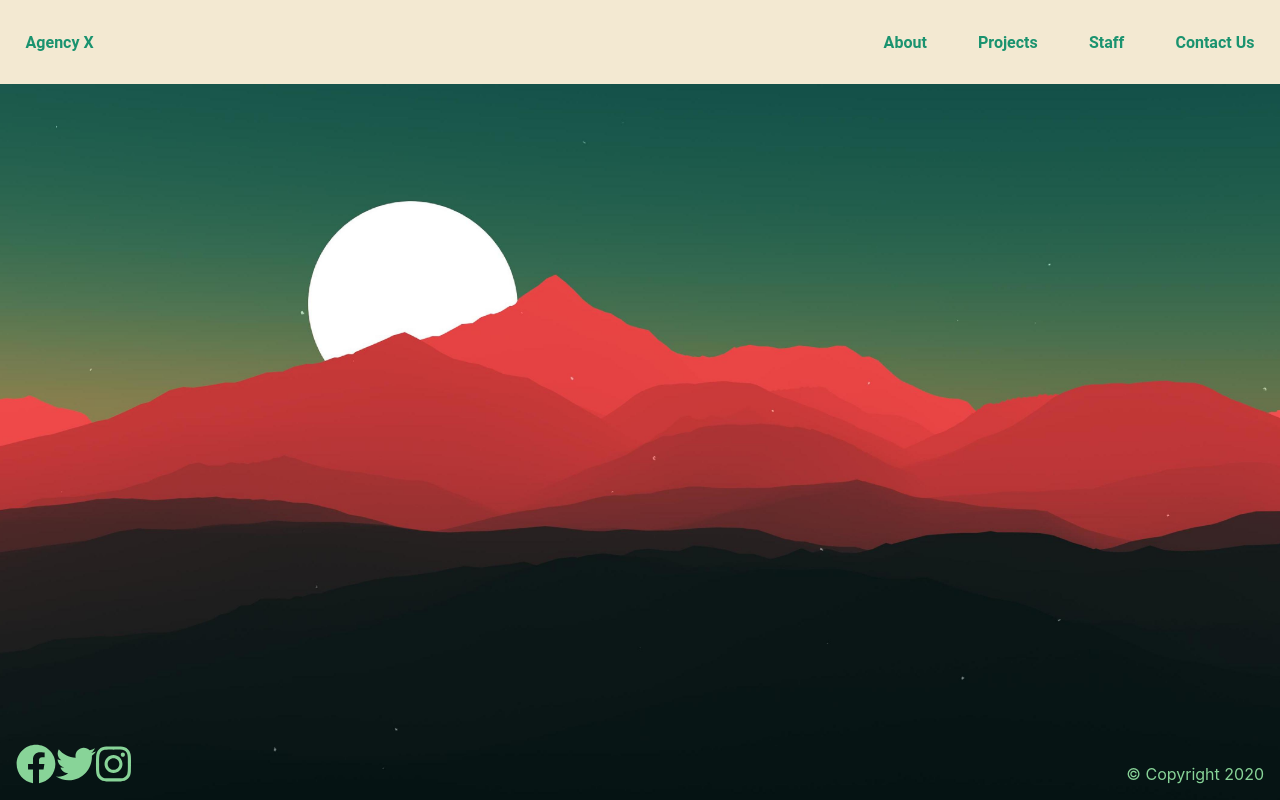
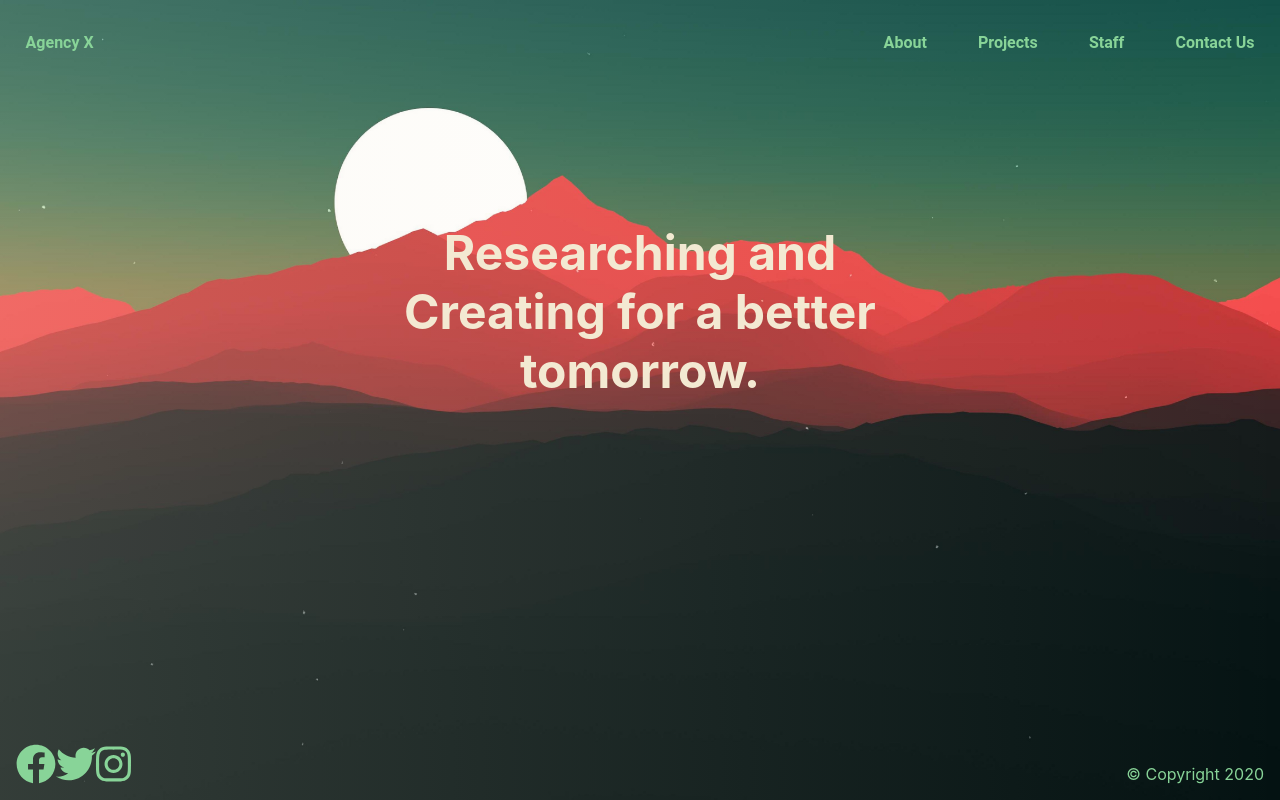
Before and after one commit to alinan-vn/agency-landing-pages-front-end, a React (Create React App) app: page / in a window 1280 px wide. Shown: the top 800 px of the page. Built offline with nearby package versions, Linux system fonts and the light colour scheme.

Commit message:
landing page structure and styling

```diff
--- a/src/components/global/footer/index.js
+++ b/src/components/global/footer/index.js
@@ -5,20 +5,18 @@ import { faInstagram, faFacebook, faTwitter } from '@fortawesome/free-brands-svg
 
 class Footer extends React.Component {
 
+    goToSocial = (url) => {
+        window.open(url)
+    }
+
     render(){
         return(
                 <footer className='footer__ul'>
-                    <a href='!#' className=''>
-                        <FontAwesomeIcon className='fa__social-media' icon={faFacebook} />
-                        <FontAwesomeIcon className='fa__social-media' icon={faTwitter} />
-                        <FontAwesomeIcon className='fa__social-media' icon={faInstagram} />
-                    </a>
-                    {/* <a href='!#' className=''>
-                        <FontAwesomeIcon className='fa__social-media' icon={faTwitter} />
-                    </a>
-                    <a href='!#' className=''>
-                        <FontAwesomeIcon className='fa__social-media' icon={faInstagram} />
-                    </a> */}
+                    <div>
+                        <FontAwesomeIcon onClick={() => this.goToSocial('https://www.youtube.com/watch?v=dQw4w9WgXcQ')} className='social-icons' icon={faFacebook} />
+                        <FontAwesomeIcon onClick={() => this.goToSocial('https://www.youtube.com/watch?v=dQw4w9WgXcQ')} className='social-icons' icon={faTwitter} />
+                        <FontAwesomeIcon onClick={() => this.goToSocial('https://www.youtube.com/watch?v=dQw4w9WgXcQ')} className='social-icons' icon={faInstagram} />
+                    </div>
                     <li className=''>
                         &copy; Copyright 2020
                     </li>
--- a/src/components/landing_page/index.js
+++ b/src/components/landing_page/index.js
@@ -6,7 +6,7 @@ class Landing extends React.Component {
         return(
             <main>
                 <section className='landing'>
-                    <h1>Researching and Creating for a better tomorrow.</h1>
+                    <h1 className='landing__text'>Researching and Creating for a better tomorrow.</h1>
                 </section>
             </main>
         )
--- a/src/scss/_footer.scss
+++ b/src/scss/_footer.scss
@@ -1,8 +1,15 @@
-.fa {
-    &__social-media {
-        font-size: 2.5rem;
+.social-icons {
+    font-size: 2.5rem;
+    color: $secondary-color;
+    @include fast-transition;
+
+    &:hover {
+        cursor: pointer;
+        color: $fourth-color;
+
     }
 }
+
 
 footer {
     position: absolute;
@@ -13,14 +20,14 @@ footer {
 
 footer li {
     list-style-type: none;
+    color: $secondary-color;
 }
 
-footer a {
+footer div {
     position: fixed;
     bottom: 1rem;
     left: 1rem;
     text-decoration: none;
-    color: $secondary-color;
 }
 
 footer > :nth-child(2) {
--- a/src/scss/_landing-page.scss
+++ b/src/scss/_landing-page.scss
@@ -1,32 +1,26 @@
 .landing {
-    height: 100%;
-    padding-top: 100vh;
-    overflow: hidden;
-    align-items: center;
-    text-align: center;
+    height: 100vh;
+    width: 100%;
     background:
-        // linear-gradient(
-        //     to right,
-        //     rgba($primary-color, 0.8),
-        //     rgba($primary-color, 0.2)
-        // ),
+        linear-gradient(
+            to right,
+            rgba($primary-color, 0.2),
+            rgba($primary-color, 0)
+        ),
         url($landing-bg) center top;
     background-size: cover;
+    display: flex;
+    flex-direction: column;
+    align-items: center;
+    justify-content: flex-end;
+    text-align: center;
 
+    &__text {
+        font-size: 3rem;
+        margin-bottom: 50vh;
+        width: 40vw;
+        color: $primary-color;
 
-    // align-items: center;
-    // text-align: center;
-    // background: url($landing-bg) center top;
-    // background-size: cover;
+    }
+
 }
-
-
-
-// background:
-//         linear-gradient(
-//             to right,
-//             rgba($primary-color, 0.8),
-//             rgba($primary-color, 0.2)
-//         ),
-//         url($background-picture) center top;
-//     background-size: cover;
--- a/src/scss/_nav.scss
+++ b/src/scss/_nav.scss
@@ -1,8 +1,8 @@
-// header {
-//     width: 100vw;
-//     background-color: $secondary-color;
-//     opacity: 0.9;
-// }
+header {
+    position: fixed;
+    right: 0;
+    top: 0;
+}
 
 .nav {
     &-li {
@@ -14,10 +14,16 @@
 
     &-li > a {
         text-decoration: none;
-        color: $third-color;
+        color: $secondary-color;
         font-family: $nav-font;
         font-weight: bold;
         margin-top: 2rem;
+        @include medium-transition;
+
+        &:hover {
+            color: $primary-color;
+            cursor: pointer;
+        }
     }
 
     &-ul {
@@ -27,6 +33,7 @@
     }
 
     &-ul > :nth-child(1) {
-        margin-right: auto;
+        position: fixed;
+        left: 0;
     }
 }
--- a/src/scss/_variables.scss
+++ b/src/scss/_variables.scss
@@ -6,3 +6,15 @@ $fourth-color: #114b5f;
 $nav-font: 'Roboto', sans-serif;
 
 $landing-bg: '../img/bg-1.jpg';
+
+@mixin slow-transition {
+    transition: all 1s ease-in-out;
+}
+
+@mixin medium-transition {
+    transition: all 0.5s ease-in-out;
+}
+
+@mixin fast-transition {
+    transition: all 0.15s ease-in-out;
+}
```
